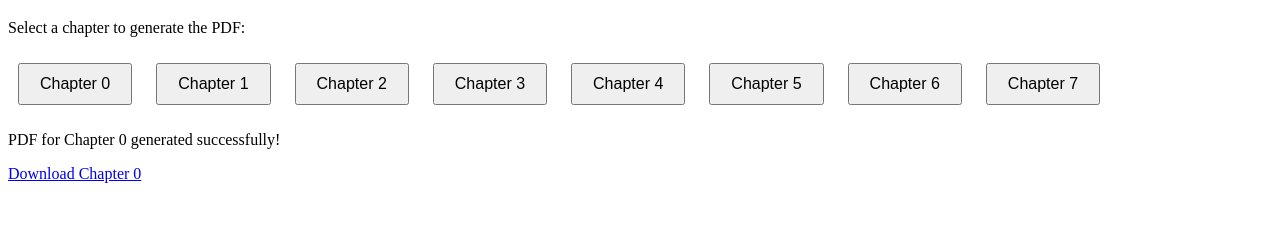
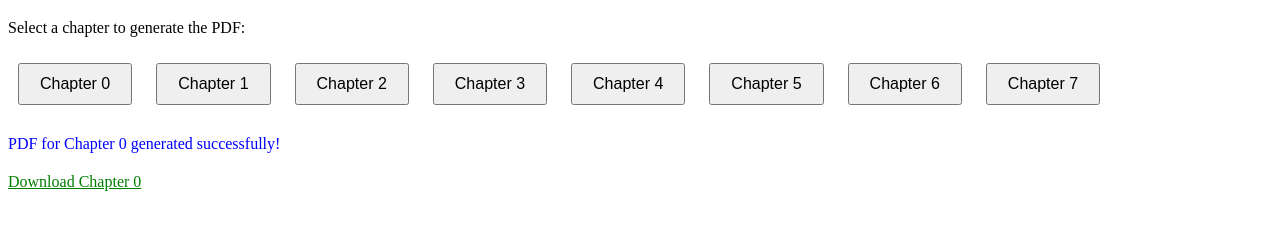
Before and after one commit to Abhrankan-Chakrabarti/Eternum-PDF-Generator, a plain HTML site: page index.html in a window 1280 px wide. Both pictures are taken after a click on the button "Chapter 0". Shown: the part 61-290 px from the top of the page. Drawn offline with nearby package versions, Linux system fonts and the light colour scheme.

Commit message:
Update index.html

```diff
--- a/index.html
+++ b/index.html
@@ -10,6 +10,17 @@
             padding: 10px 20px;
             font-size: 16px;
             cursor: pointer;
+        }
+        #status {
+            margin-top: 20px;
+            font-size: 16px;
+            color: blue;
+        }
+        #download-link {
+            margin-top: 20px;
+            display: block;
+            font-size: 16px;
+            color: green;
         }
     </style>
 </head>
@@ -27,11 +38,11 @@
         <button onclick="generatePDF(7)">Chapter 7</button>
     </div>
     <p id="status"></p>
+    <a id="download-link"></a>
     <script src="https://cdnjs.cloudflare.com/ajax/libs/jspdf/2.5.1/jspdf.umd.min.js"></script>
     <script>
         const coverImagePath = 'cover_image.png';
 
-        // Chapter text and metadata fetch
         const chapters = [
             { textFile: 'chapter0.txt', metadataFile: 'chapter0_meta.json' },
             { textFile: 'chapter1.txt', metadataFile: 'chapter1_meta.json' },
@@ -42,17 +53,6 @@
             { textFile: 'chapter6.txt', metadataFile: 'chapter6_meta.json' },
             { textFile: 'chapter7.txt', metadataFile: 'chapter7_meta.json' },
         ];
-
-        function text(line, str, x, y, opt, doc, chr, dim) {
-            if (chr > 99) chr = 0;
-            lines = line % 80;
-            if (line && lines === 0 && chr === 0 && !newPage) {
-                doc.addPage("p", "pt", dim);
-                newPage = true;
-            } else if (lines) newPage = false;
-            doc.text('\n'.repeat(lines) + ' '.repeat(chr) + str, x, y, opt);
-            return chr + str.length;
-        }
 
         async function fetchJSON(filePath) {
             const response = await fetch(filePath);
@@ -82,8 +82,23 @@
             });
         }
 
+        function text(line, str, x, y, opt, doc, chr, dim) {
+            if (chr > 99) chr = 0;
+            lines = line % 80;
+            if (line && lines === 0 && chr === 0 && !newPage) {
+                doc.addPage("p", "pt", dim);
+                newPage = true;
+            } else if (lines) newPage = false;
+            doc.text('\n'.repeat(lines) + ' '.repeat(chr) + str, x, y, opt);
+            return chr + str.length;
+        }
+
         async function generatePDF(chapterIndex) {
             try {
+                // Show loading status
+                document.getElementById('status').innerText = `Generating PDF for Chapter ${chapterIndex}...`;
+                document.getElementById('download-link').innerText = '';  // Clear any existing download link
+
                 const { jsPDF } = window.jspdf;
                 const chapter = chapters[chapterIndex];
 
@@ -123,12 +138,13 @@
 
                 // Show download option
                 const pdfBlob = doc.output('blob');
-                const downloadLink = document.createElement('a');
+                const downloadLink = document.getElementById('download-link');
                 downloadLink.href = URL.createObjectURL(pdfBlob);
                 downloadLink.download = `chapter_${chapterIndex}.pdf`;
                 downloadLink.textContent = `Download Chapter ${chapterIndex}`;
-                document.body.appendChild(downloadLink);
+                downloadLink.style.display = 'block';  // Ensure the download link is visible
 
+                // Update status
                 document.getElementById('status').innerText = `PDF for Chapter ${chapterIndex} generated successfully!`;
             } catch (error) {
                 document.getElementById('status').innerText = `Error: ${error.message}`;
```
